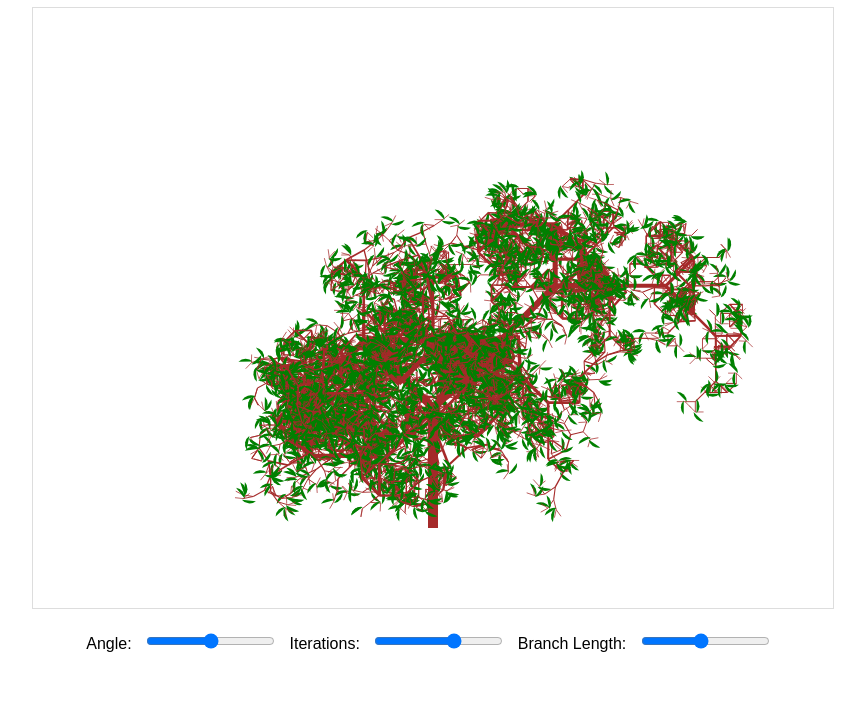
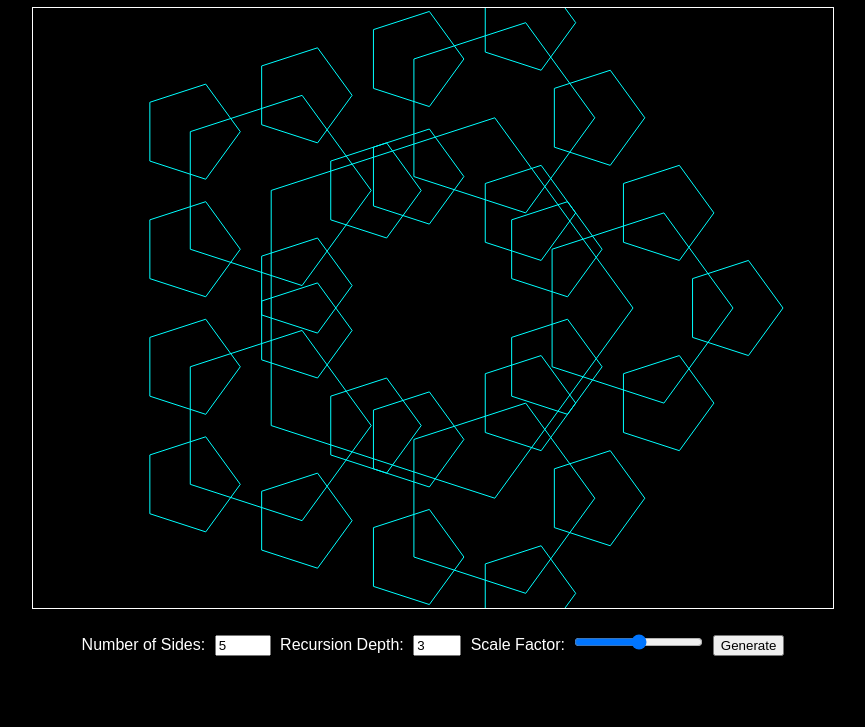
Before and after one commit to mr-magic-man/bird, a plain HTML site: page index.html in a window 1280 px wide. Shown: the part 73-800 px from the top of the page, without its empty margins (207-1072 px from the left). Drawn offline with Linux system fonts and the light colour scheme.

Commit message:
Update index.html

```diff
--- a/index.html
+++ b/index.html
@@ -3,62 +3,92 @@
 <head>
   <meta charset="UTF-8">
   <meta name="viewport" content="width=device-width, initial-scale=1.0">
-    <title>Interactive Fractal Tree Generator</title>
+  <title>Polygon Fractal Generator</title>
   <style>
-        body { font-family: Arial, sans-serif; text-align: center; }
-        canvas { border: 1px solid #ddd; }
-        #controls { margin-top: 20px; }
-        input { margin: 0 10px; }
+    body {
+      font-family: Arial, sans-serif;
+      text-align: center;
+      background-color: black;
+      color: white;
+      margin: 0;
+      padding: 0;
+    }
+    canvas {
+      display: block;
+      margin: 20px auto;
+      border: 1px solid white;
+    }
+    #controls {
+      margin-top: 10px;
+    }
+    input {
+      margin: 5px;
+    }
   </style>
 </head>
 <body>
-    <h1>Interactive Fractal Tree Generator</h1>
+  <h1>Polygon Fractal Generator</h1>
   <canvas id="fractalCanvas" width="800" height="600"></canvas>
   <div id="controls">
-        <label>Angle: <input type="range" id="angle" min="0" max="90" value="45"></label>
-        <label>Iterations: <input type="range" id="iterations" min="1" max="12" value="8"></label>
-        <label>Branch Length: <input type="range" id="length" min="50" max="200" value="120"></label>
+    <label for="sides">Number of Sides:</label>
+    <input type="number" id="sides" min="3" max="12" value="5">
+    <label for="depth">Recursion Depth:</label>
+    <input type="number" id="depth" min="1" max="6" value="3">
+    <label for="scale">Scale Factor:</label>
+    <input type="range" id="scale" min="0.2" max="0.8" step="0.1" value="0.5">
+    <button onclick="drawFractal()">Generate</button>
   </div>
 
   <script>
     const canvas = document.getElementById('fractalCanvas');
     const ctx = canvas.getContext('2d');
 
-        function drawTree(startX, startY, len, angle, branchWidth, color1, color2, depth) {
+    function drawPolygon(x, y, radius, sides, rotation = 0) {
+      const angle = (2 * Math.PI) / sides;
       ctx.beginPath();
-            ctx.save();
-            ctx.strokeStyle = color1;
-            ctx.fillStyle = color2;
-            ctx.lineWidth = branchWidth;
-            ctx.translate(startX, startY);
-            ctx.rotate(angle * Math.PI / 180);
-            ctx.moveTo(0, 0);
-            ctx.lineTo(0, -len);
+      for (let i = 0; i <= sides; i++) {
+        const px = x + radius * Math.cos(i * angle + rotation);
+        const py = y + radius * Math.sin(i * angle + rotation);
+        if (i === 0) ctx.moveTo(px, py);
+        else ctx.lineTo(px, py);
+      }
+      ctx.closePath();
       ctx.stroke();
-
-            if (len < 10) {
-                ctx.beginPath();
-                ctx.arc(0, -len, 10, 0, Math.PI / 2);
-                ctx.fill();
-                ctx.restore();
-                return;
     }
 
-            drawTree(0, -len, len * 0.8, angle - document.getElementById('angle').value, branchWidth * 0.8, color1, color2, depth - 1);
-            drawTree(0, -len, len * 0.8, angle + document.getElementById('angle').value, branchWidth * 0.8, color1, color2, depth - 1);
+    function drawFractalPolygon(x, y, radius, sides, depth, scaleFactor) {
+      if (depth === 0) return;
 
-            ctx.restore();
+      // Draw the current polygon
+      drawPolygon(x, y, radius, sides);
+
+      // Calculate vertices of the polygon
+      const angle = (2 * Math.PI) / sides;
+      for (let i = 0; i < sides; i++) {
+        const vx = x + radius * Math.cos(i * angle);
+        const vy = y + radius * Math.sin(i * angle);
+
+        // Recursively draw smaller polygons at each vertex
+        drawFractalPolygon(vx, vy, radius * scaleFactor, sides, depth - 1, scaleFactor);
+      }
     }
 
     function drawFractal() {
+      // Clear the canvas
       ctx.clearRect(0, 0, canvas.width, canvas.height);
-            drawTree(canvas.width / 2, canvas.height - 80, document.getElementById('length').value, 0, 10, 'brown', 'green', document.getElementById('iterations').value);
+
+      // Get user inputs
+      const sides = parseInt(document.getElementById('sides').value);
+      const depth = parseInt(document.getElementById('depth').value);
+      const scaleFactor = parseFloat(document.getElementById('scale').value);
+
+      // Set drawing styles
+      ctx.strokeStyle = 'cyan';
+      ctx.lineWidth = 1;
+
+      // Draw the fractal starting from the center of the canvas
+      drawFractalPolygon(canvas.width / 2, canvas.height / 2, 200, sides, depth, scaleFactor);
     }
-
-        // Add event listeners to update fractal in real-time
-        document.getElementById('angle').addEventListener('input', drawFractal);
-        document.getElementById('iterations').addEventListener('input', drawFractal);
-        document.getElementById('length').addEventListener('input', drawFractal);
 
     // Initial draw
     drawFractal();
```
Lines whose indentation alone changed are shown as unchanged.
